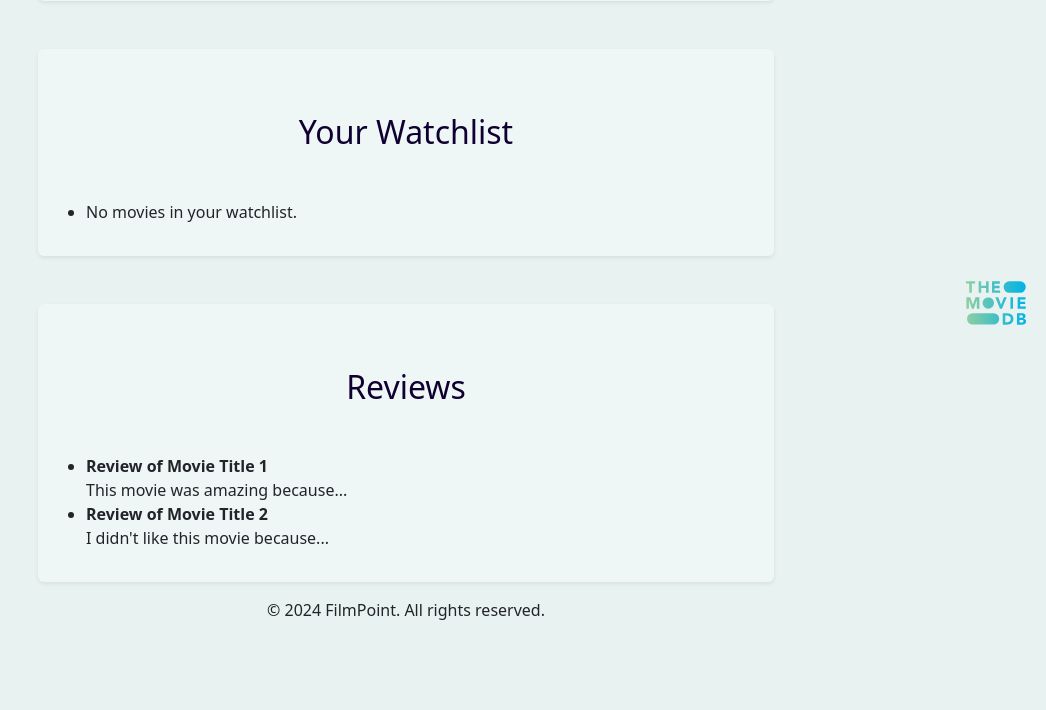
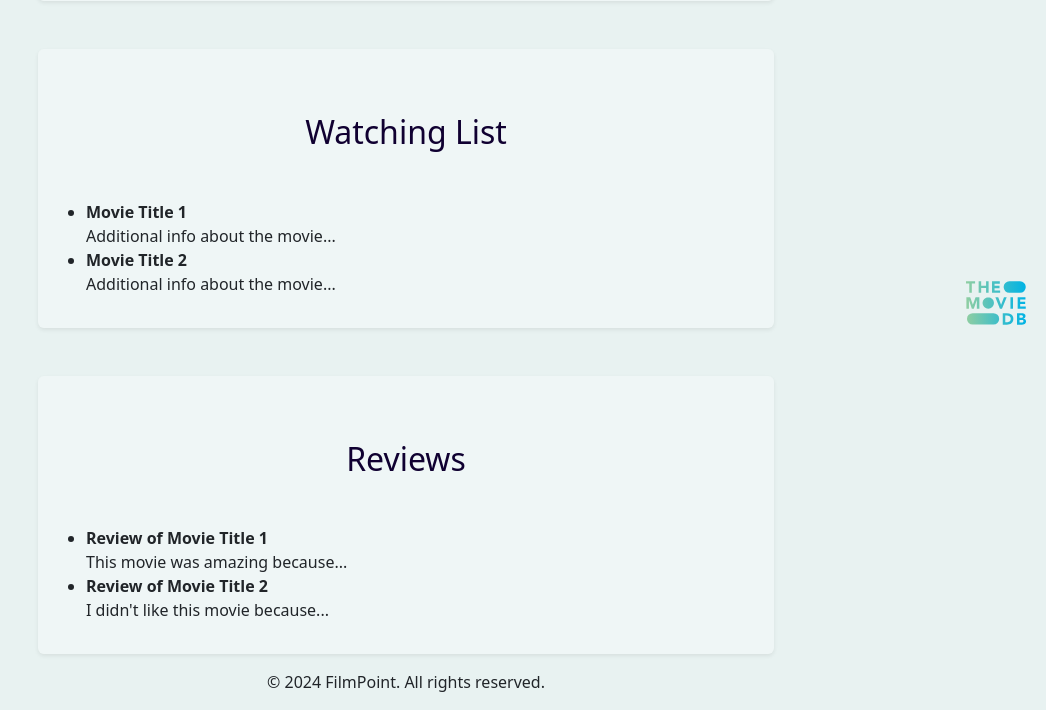
Before and after one commit to makarovadaria/film-point, a Django app: page /profile/ in a window 1280 px wide. Shown: the part 447-1157 px from the top of the page, without its empty margins (234-1280 px from the left). Before the commit the page ends 1067 px from the top, so only its background shows below. Run offline with Django 5.2, Linux system fonts and the light colour scheme; the visitor is signed in with stand-in values (Sample User, id 1); data that the repository does not hold is empty.

Commit message:
Triin 21.08

```diff
--- a/templates/events/profile.html
+++ b/templates/events/profile.html
@@ -2,6 +2,7 @@
 {% block title %}Home{% endblock %}
 
 {% block content %}
+
     <h1>User Profile</h1>
 
 <div class="container mt-5">
@@ -20,40 +21,28 @@
 </div>
 </div>
 
-    <div class="section watching-list">
-    <div class="container mt-5">
+       <div class="container mt-5">
     <div class="row justify-content-center">
         <div class="col-md-8">
 
             <div class="card shadow-sm" style="background-color: rgba(255, 255, 255, 0.3); border: none;">
                 <div class="card-body">
-        <h2>Your Watchlist</h2>
-        <ul class="movie-list">
-            {% for movie in movies %}
-                <div class="movie-content">
-                <h2 class="movie-title">{{ movie.name }}</h2>
+            <h2>Watching List</h2>
+            <ul class="movie-list">
+                <li>
+                    <span class="movie-title"><b>Movie Title 1 </b></span>
                     <br>
-                <div class="movie-year">{{ movie.year }}</div>
-                <div class="movie-rating">Rating: {{ movie.rating }}</div>
-                <img src="https://image.tmdb.org/t/p/w500{{ movie.image }}" alt="{{ movie.name }}" class="movie-image">
-            </div>
-            <div class="movie-info">
-                <p>{{ movie.description }}</p>
-            </div>
-            <div class="movie-genre">Genres: {{ movie.genre }}</div>
-                <form id="watchlistForm-{{ movie.movie_id }}" method="POST" action="{% url 'delete_from_watchlist' %}">
-                        {% csrf_token %}
-                        <input type="hidden" name="movie_id" value="{{ movie.movie_id }}">
-                        <button id="watchlistButton-{{ movie.movie_id }}" type="submit">
-                            Delete from Watching List
-                        </button>
-                </form>
-            {% empty %}
-                <li>No movies in your watchlist.</li>
-            {% endfor %}
-        </ul>
-
+                    <span class="movie-info">Additional info about the movie...</span>
+                </li>
+                <li>
+                    <span class="movie-title"><b>Movie Title 2</b></span>
+                    <br>
+                    <span class="movie-info">Additional info about the movie...</span>
+                </li>
+            </ul>
+        </div>
     </div>
+</div>
 </div>
 </div>
 
@@ -81,19 +70,5 @@
 </div>
 </div>
 </div>
-{#    <div class="section reviews">#}
-{#        <h2>Reviews</h2>#}
-{#        <ul class="review-list">#}
-{#            <li>#}
-{#                <span class="review-title">Review of Movie Title 1</span>#}
-{#                <br>#}
-{#                <span class="review-text">This movie was amazing because...</span>#}
-{#            </li>#}
-{#            <li>#}
-{#                <span class="review-title">Review of Movie Title 2</span>#}
-{#                <br>#}
-{#                <span class="review-text">I didn't like this movie because...</span>#}
-{#            </li>#}
-{#        </ul>#}
-{#    </div>#}
+
 {% endblock %}
```
Also changed, not shown: templates/events/recommendation.html (+13 -56 lines), templates/events/movie_survey.html (indentation only).
